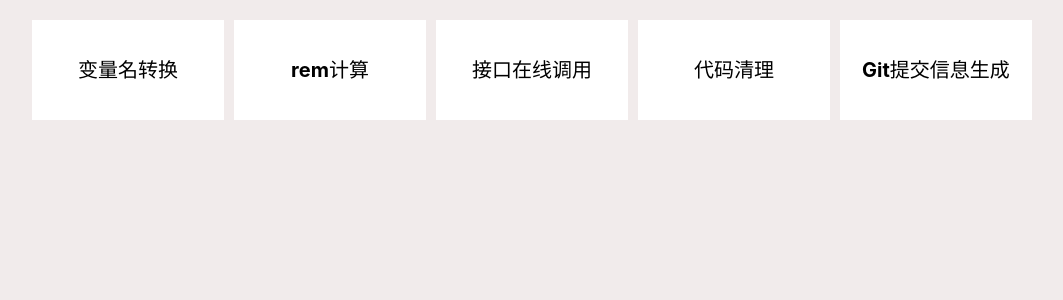
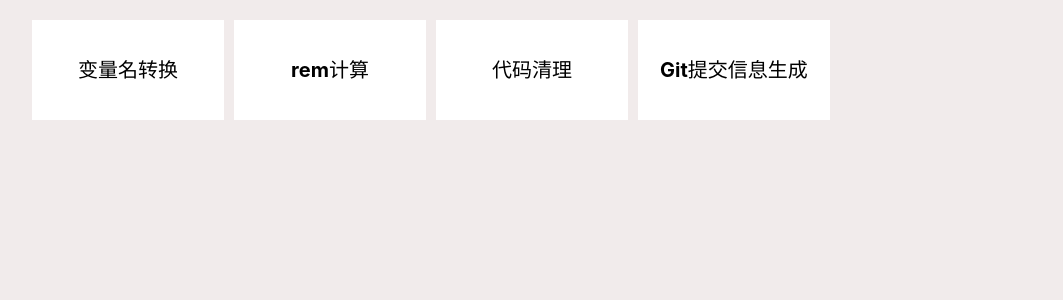
Before and after one commit to 374644043/front-tool, a Vue app: page / in a window 1280 px wide. Shown: the top 300 px of the page, without its empty margins (108-1171 px from the left). Built offline with nearby package versions, Linux system fonts and the light colour scheme.

Commit message:
feat(接口在线调用): 移除此功能
功能没有价值，移除

```diff
--- a/src/views/toolMenu.vue
+++ b/src/views/toolMenu.vue
@@ -8,7 +8,6 @@ const router = useRouter()
   <div class="container">
     <div class="menu-item" @click="router.push('/toggle-case')">变量名转换</div>
     <div class="menu-item" @click="router.push('/rem-compute')">rem计算</div>
-    <div class="menu-item" @click="router.push('/api-test')">接口在线调用</div>
     <div class="menu-item" @click="router.push('/code-trim')">代码清理</div>
     <div class="menu-item" @click="router.push('/git-commit')">Git提交信息生成</div>
   </div>
```
Also changed, not shown: 25 other files (tests, documents, lock files or other folders).
